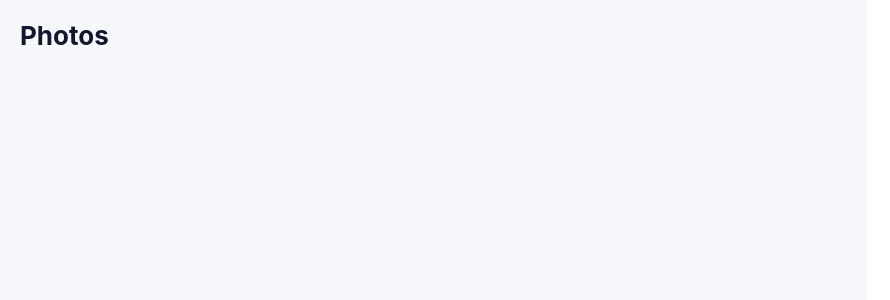
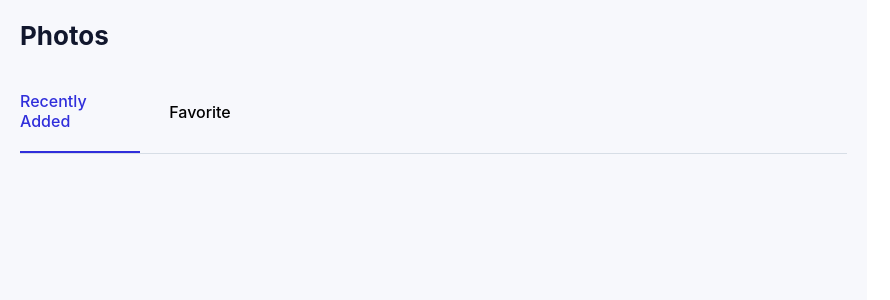
Before and after one commit to Starchak/agency-analytics, a React (Create React App) app: page / in a window 1280 px wide. Shown: the top 300 px of the page, without its empty margins (0-890 px from the left). Built offline with nearby package versions, Linux system fonts and the light colour scheme.

Commit message:
[wip] - custom reusable tabs component

```diff
--- a/src/components/Gallery/index.tsx
+++ b/src/components/Gallery/index.tsx
@@ -2,6 +2,7 @@ import React from 'react';
 
 // Components
 import Title from '@components/Title';
+import { Tabs, TabsHeader, Tab, TabContent } from '@components/Tabs';
 
 import styles from './styles.module.css';
 
@@ -9,6 +10,14 @@ const Gallery = () => {
   return (
     <div className={styles.gallery}>
       <Title>Photos</Title>
+      <Tabs>
+        <TabsHeader>
+          <Tab>Recently Added</Tab>
+          <Tab>Favorite</Tab>
+        </TabsHeader>
+        <TabContent>Tab 1</TabContent>
+        <TabContent>Tab 2</TabContent>
+      </Tabs>
     </div>
   );
 };
--- a/src/components/Gallery/styles.module.css
+++ b/src/components/Gallery/styles.module.css
@@ -1,6 +1,7 @@
 .gallery {
   flex: 2;
   display: flex;
+  flex-direction: column;
   background: #f7f8fc;
   padding: 2rem;
 }
--- /dev/null
+++ b/src/components/Tabs/Tab/index.tsx
@@ -0,0 +1,28 @@
+import React from 'react';
+
+import styles from './styles.module.css';
+
+type TabProps = {
+  children: React.ReactNode;
+  isActive?: boolean;
+  index?: number;
+  setActiveTab?: (index: number) => void;
+};
+
+const Tab: React.FC<TabProps> = ({
+  children,
+  isActive,
+  index,
+  setActiveTab,
+}) => {
+  return (
+    <div
+      className={`${styles.tab} ${isActive ? styles.active : ''}`}
+      onClick={() => setActiveTab && setActiveTab(index || 0)}
+    >
+      {children}
+    </div>
+  );
+};
+
+export { Tab };
--- /dev/null
+++ b/src/components/Tabs/Tab/styles.module.css
@@ -0,0 +1,16 @@
+.tab {
+  padding: 2rem 0;
+  font-weight: 500;
+  /* Fixed width to match design as Favorite tabs on a screen
+  take same amount of space as Recently Added */
+  width: 12rem;
+  display: flex;
+  align-items: center;
+  justify-content: center;
+  cursor: pointer;
+}
+
+.active {
+  color: #302edb;
+  border-bottom: 2px solid #302edb;
+}
--- /dev/null
+++ b/src/components/Tabs/TabContent/index.tsx
@@ -0,0 +1,13 @@
+import React from 'react';
+
+import styles from './styles.module.css';
+
+type TabContentProps = {
+  children: React.ReactNode;
+};
+
+const TabContent: React.FC<TabContentProps> = ({ children }) => {
+  return <div className={styles.tab_content}>{children}</div>;
+};
+
+export { TabContent };
--- /dev/null
+++ b/src/components/Tabs/TabsHeader/index.tsx
@@ -0,0 +1,30 @@
+import React, { Children, cloneElement } from 'react';
+
+import styles from './styles.module.css';
+
+type TabsHeaderProps = {
+  children: React.ReactElement | React.ReactElement[];
+  activeTab?: number;
+  setActiveTab?: (index: number) => void;
+};
+
+const TabsHeader: React.FC<TabsHeaderProps> = ({
+  children,
+  activeTab,
+  setActiveTab,
+}) => {
+  return (
+    <div className={styles.tabs_header}>
+      {Children.map(children, (child: React.ReactElement, index) => {
+        const isActive = activeTab === index;
+        return cloneElement(child, {
+          isActive,
+          index,
+          setActiveTab,
+        });
+      })}
+    </div>
+  );
+};
+
+export { TabsHeader };
--- /dev/null
+++ b/src/components/Tabs/TabsHeader/styles.module.css
@@ -0,0 +1,5 @@
+.tabs_header {
+  display: flex;
+  width: 100%;
+  border-bottom: 1px solid #d7dee6;
+}
--- a/src/components/Tabs/index.tsx
+++ b/src/components/Tabs/index.tsx
@@ -1,9 +1,34 @@
-import React from 'react';
+import React, { Children, cloneElement, useState } from 'react';
+
+import { TabsHeader } from './TabsHeader';
+import { TabContent } from './TabContent';
 
 import styles from './styles.module.css';
 
-const Tabs = () => {
-  return <div className={styles.Tabs}></div>;
+type TabsProps = {
+  children: React.ReactElement[];
 };
 
-export default Tabs;
+const Tabs: React.FC<TabsProps> = ({ children }) => {
+  const [activeTab, setActiveTab] = useState(0);
+
+  console.log('activeTab', activeTab);
+
+  return (
+    <div className={styles.tabs}>
+      {Children.map(children, (child: React.ReactElement, index) => {
+        if (child.type == TabsHeader) {
+          return cloneElement(child, {
+            activeTab,
+            setActiveTab,
+          });
+        } else {
+          return null;
+        }
+      })}
+    </div>
+  );
+};
+
+export { Tabs, TabsHeader, TabContent };
+export { Tab } from './Tab';
--- a/src/components/Tabs/styles.module.css
+++ b/src/components/Tabs/styles.module.css
@@ -1,3 +1,5 @@
 .tabs {
   display: flex;
+  width: 100%;
+  margin-top: 2rem;
 }
```
Also changed, not shown: src/components/Tabs/TabContent/styles.module.css (added).
